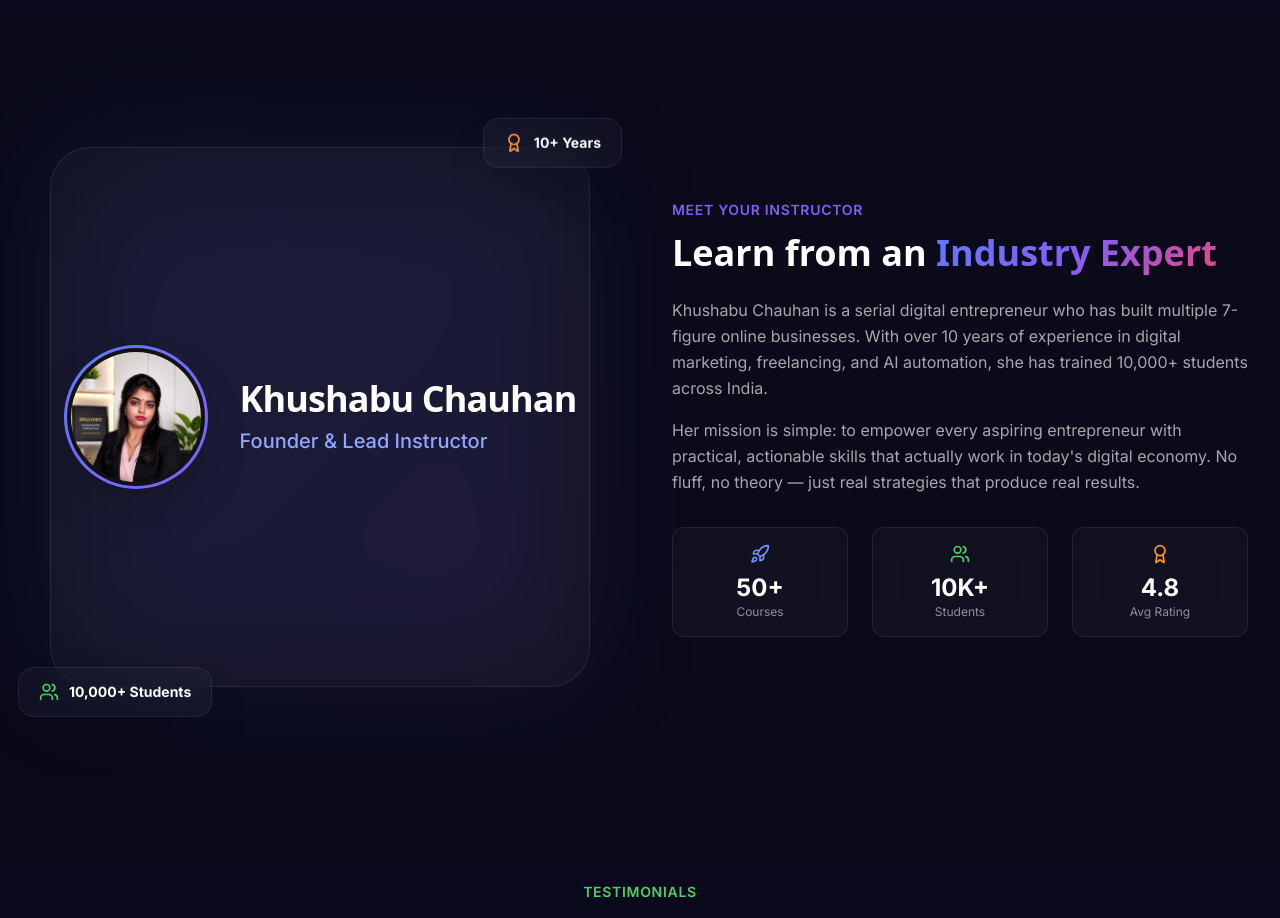
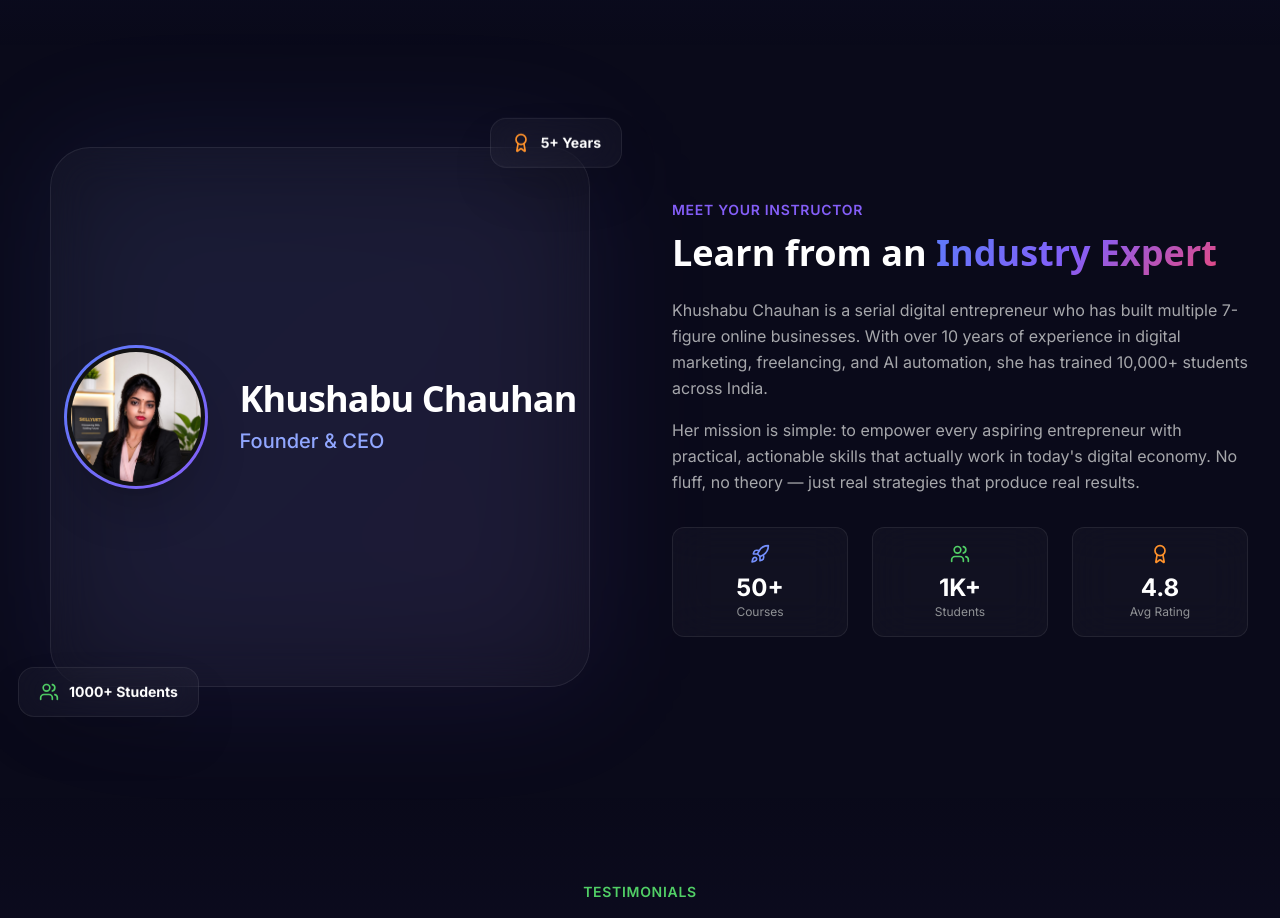
Before and after one commit to Mitesh-Patel-Dev/Skillyukti-platform, a Next.js app in the folder frontend/: page / in a window 1280 px wide. Shown: the part 2300-3218 px from the top of the page. Built offline with nearby package versions, Linux system fonts and the light colour scheme; no server answers.

Commit message:
Update InstructorSection.tsx

```diff
--- a/frontend/src/components/landing/InstructorSection.tsx
+++ b/frontend/src/components/landing/InstructorSection.tsx
@@ -22,7 +22,7 @@ export default function InstructorSection() {
                         <div className="relative w-full aspect-[4/3] lg:aspect-square max-w-[500px] lg:max-w-[540px] mx-auto">
                             {/* Glow */}
                             <div className="absolute inset-0 bg-gradient-to-br from-primary-500/20 to-accent-purple/20 rounded-[2.5rem] blur-3xl opacity-50" />
-                            {/* Photo container */}
+                            {/* Photo container Founder's */}
                             <div className="relative glass rounded-[2.5rem] overflow-hidden w-full h-full flex flex-col items-center justify-center p-8 sm:p-10">
                                 <div className="flex flex-col sm:flex-row items-center gap-6 sm:gap-8 w-full justify-center">
                                     <motion.div
@@ -43,7 +43,7 @@ export default function InstructorSection() {
                                             Khushabu Chauhan
                                         </h3>
                                         <p className="text-primary-300 font-medium text-lg sm:text-xl mt-2 whitespace-nowrap">
-                                            Founder & Lead Instructor
+                                            Founder & CEO
                                         </p>
                                     </div>
                                 </div>
@@ -56,7 +56,7 @@ export default function InstructorSection() {
                                 className="absolute -top-6 -right-6 lg:-right-8 glass rounded-2xl px-5 py-3.5 flex items-center gap-2.5 shadow-2xl border border-white/5"
                             >
                                 <Award className="w-5 h-5 text-accent-orange" />
-                                <span className="text-sm font-bold text-white">10+ Years</span>
+                                <span className="text-sm font-bold text-white">5+ Years</span>
                             </motion.div>
 
                             <motion.div
@@ -65,7 +65,7 @@ export default function InstructorSection() {
                                 className="absolute -bottom-6 -left-6 lg:-left-8 glass rounded-2xl px-5 py-3.5 flex items-center gap-2.5 shadow-2xl border border-white/5"
                             >
                                 <Users className="w-5 h-5 text-accent-green" />
-                                <span className="text-sm font-bold text-white">10,000+ Students</span>
+                                <span className="text-sm font-bold text-white">1000+ Students</span>
                             </motion.div>
                         </div>
                     </motion.div>
@@ -109,7 +109,7 @@ export default function InstructorSection() {
                             </div>
                             <div className="glass rounded-xl p-4 text-center">
                                 <Users className="w-5 h-5 text-accent-green mx-auto mb-2" />
-                                <div className="text-2xl font-bold text-white">10K+</div>
+                                <div className="text-2xl font-bold text-white">1K+</div>
                                 <div className="text-xs text-dark-200">Students</div>
                             </div>
                             <div className="glass rounded-xl p-4 text-center">
```
